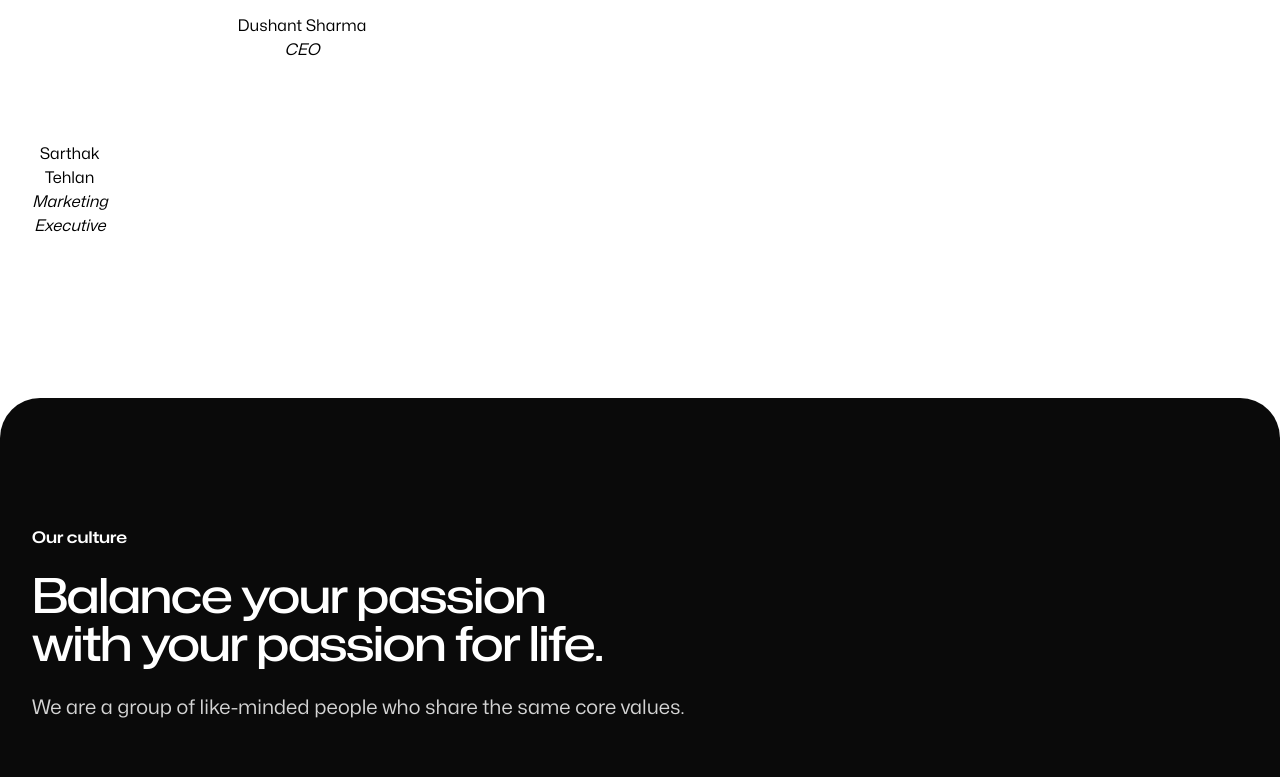
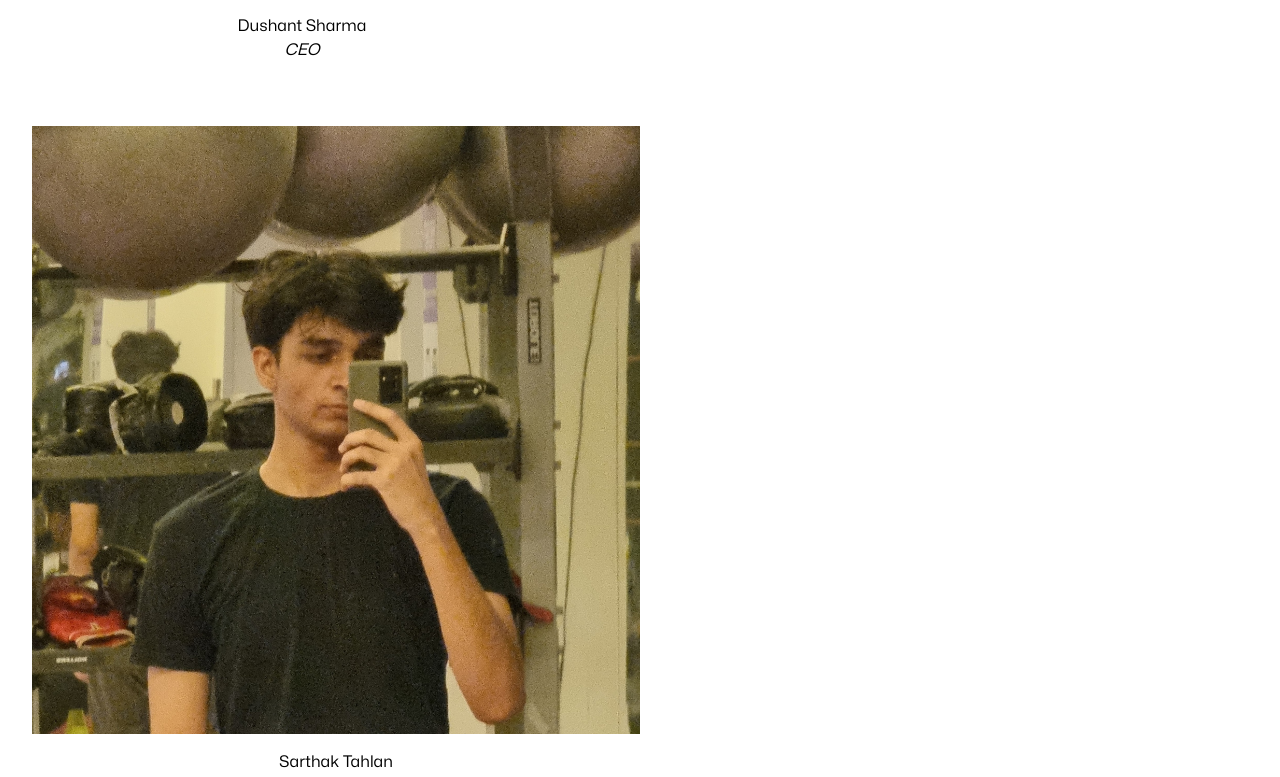
Before and after one commit to Krish-tiwari212/atritech, a Next.js app: page /about in a window 1280 px wide. Shown: the part 2166-2943 px from the top of the page. Built offline with nearby package versions, Linux system fonts and the light colour scheme.

Commit message:
Update page.jsx

```diff
--- a/src/app/about/page.jsx
+++ b/src/app/about/page.jsx
@@ -6,6 +6,7 @@ import { StatList, StatListItem } from "@/components/StatList";
 import React from "react";
 import dsh from "@/images/dsh.png";
 import krish from "@/images/krish.png";
+import sarthak from "@/images/sarthak.jpg";
 import Image from "next/image";
 
 const AboutPage = () => {
@@ -46,8 +47,9 @@ const AboutPage = () => {
             <Image src={dsh} className="w-1/2" alt="" srcset="" />
             <p className="text-black mt-4 text-center mr-[50%]">Dushant Sharma<br/> <em>CEO</em></p>
           </div>
-<div className="mt-16">
-            <p className="text-black mt-4 text-center mr-[50%]">Sarthak Tehlan<br/> <em>Marketing Executive</em></p>
+          <div className="mt-16">
+            <Image src={sarthak} className="w-1/2" alt="" srcset="" />
+            <p className="text-black mt-4 text-center mr-[50%]">Sarthak Tahlan<br/> <em>Marketing Specialist</em></p>
           </div>
         </div>
       </Container>
```
